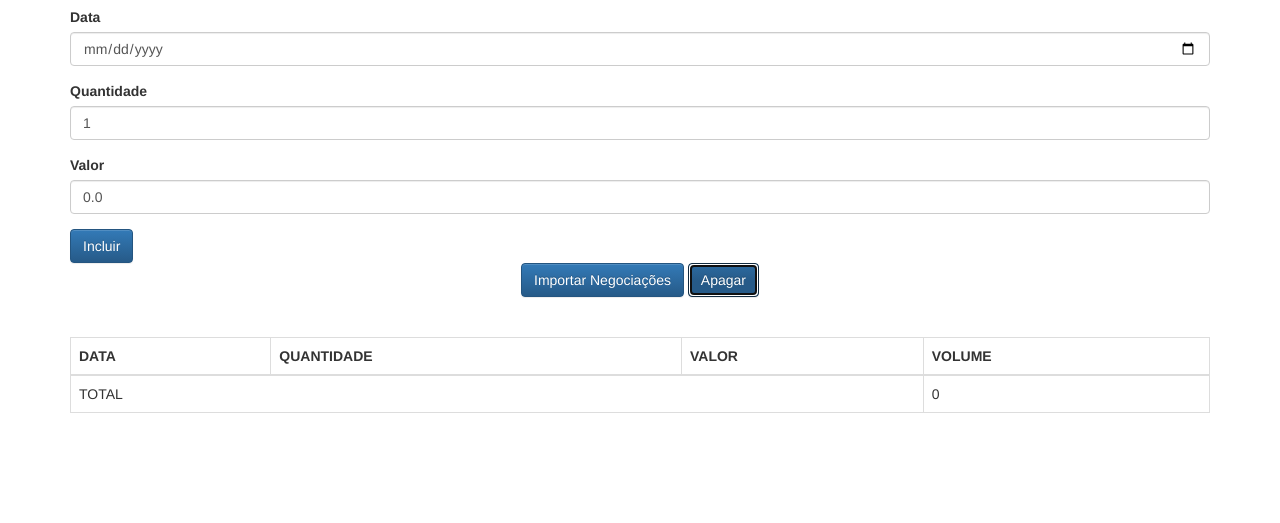
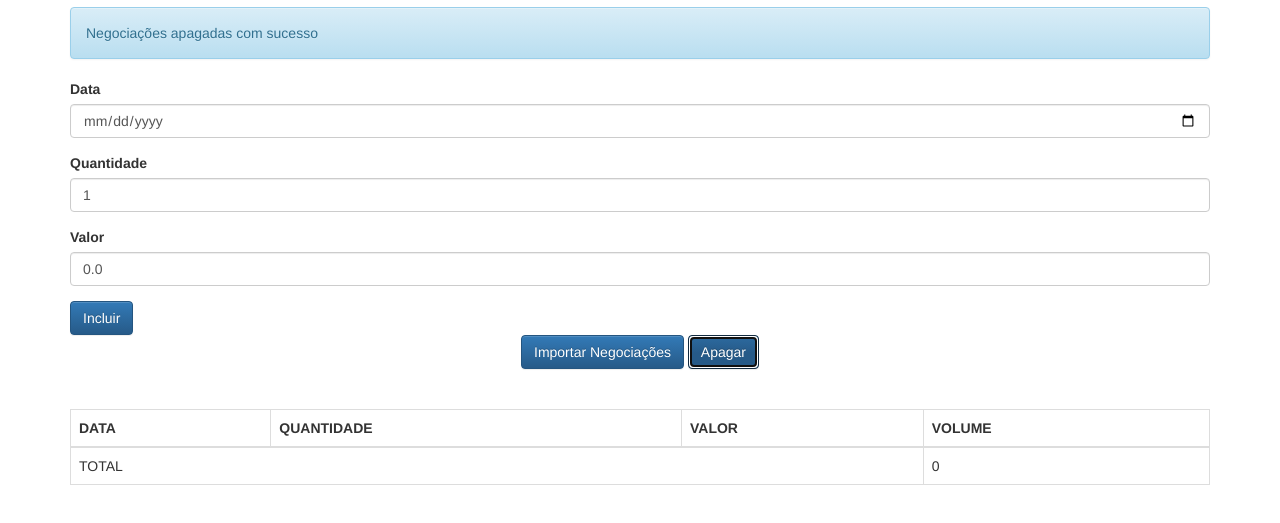
Before and after one commit to flaviodev/learningjs2, a plain HTML site: page client/index.html in a window 1280 px wide. Both pictures are taken after a click on the button "Apagar". Shown: the part 63-586 px from the top of the page. Drawn offline with Linux system fonts and the light colour scheme.

Commit message:
implementando recurso para apagar negociacoes

```diff
--- a/client/index.html
+++ b/client/index.html
@@ -37,7 +37,7 @@
         <button class="btn btn-primary text-center" type="button">
             Importar Negociações
         </button>
-        <button class="btn btn-primary text-center" type="button">
+        <button onclick="controller.apaga()" class="btn btn-primary text-center" type="button">
             Apagar
         </button>
     </div>
--- a/client/js/app/controllers/NegociacaoController.js
+++ b/client/js/app/controllers/NegociacaoController.js
@@ -14,7 +14,6 @@ class NegociacaoController {
         this._mensagemView.update(this._mensagem);
     }
 
-
     adiciona(event) {
 
         event.preventDefault();
@@ -24,6 +23,15 @@ class NegociacaoController {
         this._mensagemView.update(this._mensagem);
 
         this._limpaFormulario();
+    }
+
+    apaga() {
+
+        this._listaNegociacoes.esvazia();
+        this._negociacoesView.update(this._listaNegociacoes);
+
+        this._mensagem.texto = 'Negociações apagadas com sucesso';
+        this._mensagemView.update(this._mensagem);
     }
 
     _limpaFormulario() {
--- a/client/js/app/models/ListaNegociacoes.js
+++ b/client/js/app/models/ListaNegociacoes.js
@@ -14,4 +14,9 @@ class ListaNegociacoes {
 
         return [].concat(this._negociacoes);
     }
+
+    esvazia()   {
+
+        this._negociacoes = [];
+    }
 }
```
